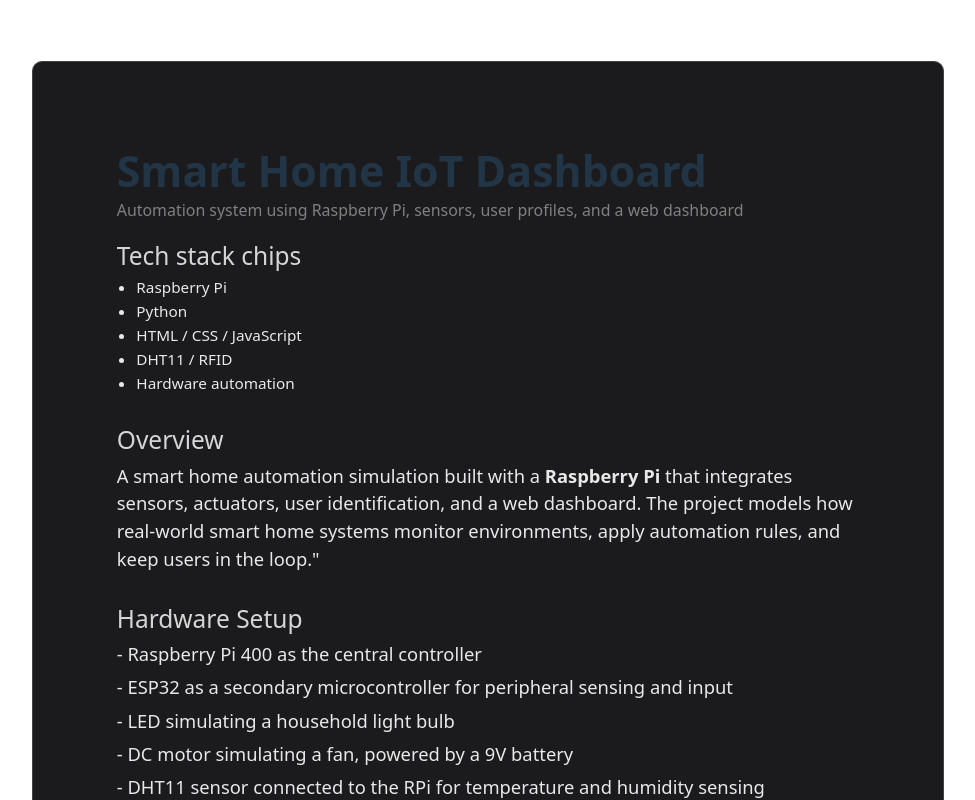
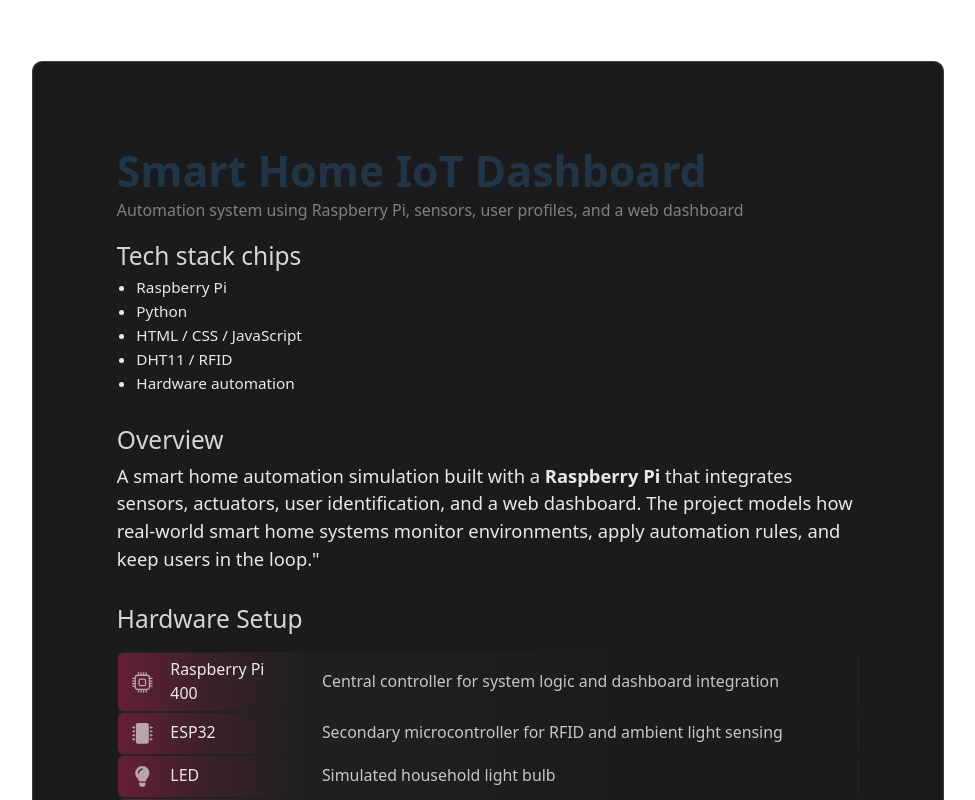
Before and after one commit to hedi3489/my-portfolio, a React (Vite) app: page /projects/IoT-Smart-Home in a window 1280 px wide. Shown: the top 800 px of the page, without its empty margins (152-1127 px from the left). Built offline with nearby package versions, Linux system fonts and the light colour scheme.

Commit message:
Added soft list

```diff
--- a/package.json
+++ b/package.json
@@ -12,6 +12,7 @@
   "dependencies": {
     "react": "^19.2.0",
     "react-dom": "^19.2.0",
+    "react-icons": "^5.5.0",
     "react-router-dom": "^7.13.0"
   },
   "devDependencies": {
--- a/src/components/IoTPage.jsx
+++ b/src/components/IoTPage.jsx
@@ -1,4 +1,22 @@
 import rpiImage from '../assets/rpi-top.png'
+import {
+  FaMicrochip,
+  FaLightbulb,
+  FaFan,
+  FaIdCard,
+} from 'react-icons/fa'
+import { MdSensors } from 'react-icons/md'
+import { BsCpu } from 'react-icons/bs'
+
+const ICONS = {
+  rpi: BsCpu,
+  microcontroller: FaMicrochip,
+  led: FaLightbulb,
+  motor: FaFan,
+  dht11: MdSensors,
+  light: MdSensors,
+  rfid: FaIdCard,
+}
 
 function IoTProjectPage() {
   return (
@@ -23,17 +41,47 @@ function IoTProjectPage() {
           <PageSection title="Overview">
             <p>A smart home automation simulation built with a <b>Raspberry Pi</b> that integrates sensors, actuators, user identification, and a web dashboard. The project models how real-world smart home systems monitor environments, apply automation rules, and keep users in the loop."</p>
           </PageSection>
-          <PageSection title="Hardware Setup" image={{ src: rpiImage, alt: 'Raspberry Pi 400' }}>
-            {/* <ul> */}
-              <p>- Raspberry Pi 400 as the central controller</p>
-              <p>- ESP32 as a secondary microcontroller for peripheral sensing and input</p>
-              <p>- LED simulating a household light bulb</p>
-              <p>- DC motor simulating a fan, powered by a 9V battery</p>
-              <p>- DHT11 sensor connected to the RPi for temperature and humidity sensing</p>
-              <p>- Photoresistor connected to an ESP32 for ambient light sensing</p>
-              <p>- RFID reader connected to the ESP32 for household member identification</p>
-            {/* </ul> */}
-            <br />
+          <PageSection title="Hardware Setup" /*image={{ src: rpiImage, alt: 'Raspberry Pi 400' }}*/>
+            <SoftList
+              items={[
+                {
+                  icon: 'rpi',
+                  term: 'Raspberry Pi 400',
+                  description: 'Central controller for system logic and dashboard integration',
+                },
+                {
+                  icon: 'microcontroller',
+                  term: 'ESP32',
+                  description: 'Secondary microcontroller for RFID and ambient light sensing',
+                },
+                {
+                  icon: 'led',
+                  term: 'LED',
+                  description: 'Simulated household light bulb',
+                },
+                {
+                  icon: 'motor',
+                  term: 'DC Motor',
+                  description: 'Simulated fan powered via a 9V battery',
+                },
+                {
+                  icon: 'dht11',
+                  term: 'DHT11',
+                  description: 'Temperature and humidity sensing',
+                },
+                {
+                  icon: 'light',
+                  term: 'Photoresistor',
+                  description: 'Ambient light sensing',
+                },
+                {
+                  icon: 'rfid',
+                  term: 'RFID Reader',
+                  description: 'Household member identification and preference loading',
+                },
+              ]}
+            />
+
           </PageSection>
 
           <PageSection
@@ -50,6 +98,19 @@ function IoTProjectPage() {
           />
         </div>
       </div>
+    </div>
+  )
+}
+
+function TechStack({ title, items }) {
+  return (
+    <div className="fit-content ">
+      <h2>{title}</h2>
+      <ul>
+        {items.map((item, index) => (
+          <li key={index}>{item}</li>
+        ))}
+      </ul>
     </div>
   )
 }
@@ -71,18 +132,23 @@ function PageSection({ title, children, image }) {
   )
 }
 
+function SoftList({ items }) {
+  return (
+    <dl className="soft-list">
+      {items.map((item, index) => {
+        const Icon = item.icon ? ICONS[item.icon] : null
 
-
-function TechStack({ title, items }) {
-  return (
-    <div className="fit-content ">
-      <h2>{title}</h2>
-      <ul>
-        {items.map((item, index) => (
-          <li key={index}>{item}</li>
-        ))}
-      </ul>
-    </div>
+        return (
+          <div key={index} className="soft-list-row" style={{ '--accent': '#c51a4a', }}>
+            <dt>
+              {Icon && <Icon className="soft-list-icon" />}
+              {item.term}
+            </dt>
+            <dd>{item.description}</dd>
+          </div>
+        )
+      })}
+    </dl>
   )
 }
 
--- a/src/styles/Typography.css
+++ b/src/styles/Typography.css
@@ -103,9 +103,65 @@ h1, h2, h3, h4, h5, p, ul { margin: 0; }
   font-weight: 250;
   color: rgba(255, 255, 255, 0.9);
 }
-.page-section p {
-  white-space: pre-line;
+
+/* ---------------------------
+   SOFT LIST TYPOGRAPHY
+---------------------------- */
+.soft-list-row {
+  position: relative;
+  display: grid;
+  grid-template-columns: 26ch 2fr;
+  column-gap: 1rem;
+  align-items: center;
+
+  border: 1px solid transparent;
+  background: linear-gradient(
+    to right,
+    rgba(255,255,255,0.04),
+    transparent 70%
+  );
+  border-radius: 6px;
+  /* padding: 0.4rem 0.75rem; */
 }
+.soft-list-row dt {
+  position: relative;
+  padding: 0.35rem 0.3rem;
+  border-radius: 6px;
+  /* background-color: rgba(197, 26, 74, 0.18); */
+  background: linear-gradient(
+    to right,
+    rgba(197, 26, 74, 0.4),
+    rgba(197, 26, 74, 0.15),
+    transparent
+  );
+}
+
+.soft-list dt, dd, .soft-list-icon{
+  font-size: 1.3em;
+
+}
+
+.soft-list dt {
+  display: flex;
+  align-items: center;
+  gap: 0.5rem;
+
+  font-weight: 500;
+  color: rgba(255, 255, 255, 0.9);
+}
+
+.soft-list-icon {
+  opacity: 0.65;
+  margin: 0.25em 0.5em;
+}
+
+.soft-list dd {
+  margin: 0.3em 0.5em;
+  color: rgba(255, 255, 255, 0.75);
+  line-height: 1.5;
+}
+
+
 
 .project-page-container .prose li {
   font-size: 1.25em;
```
Also changed, not shown: 1 other file (tests, documents, lock files or other folders).
